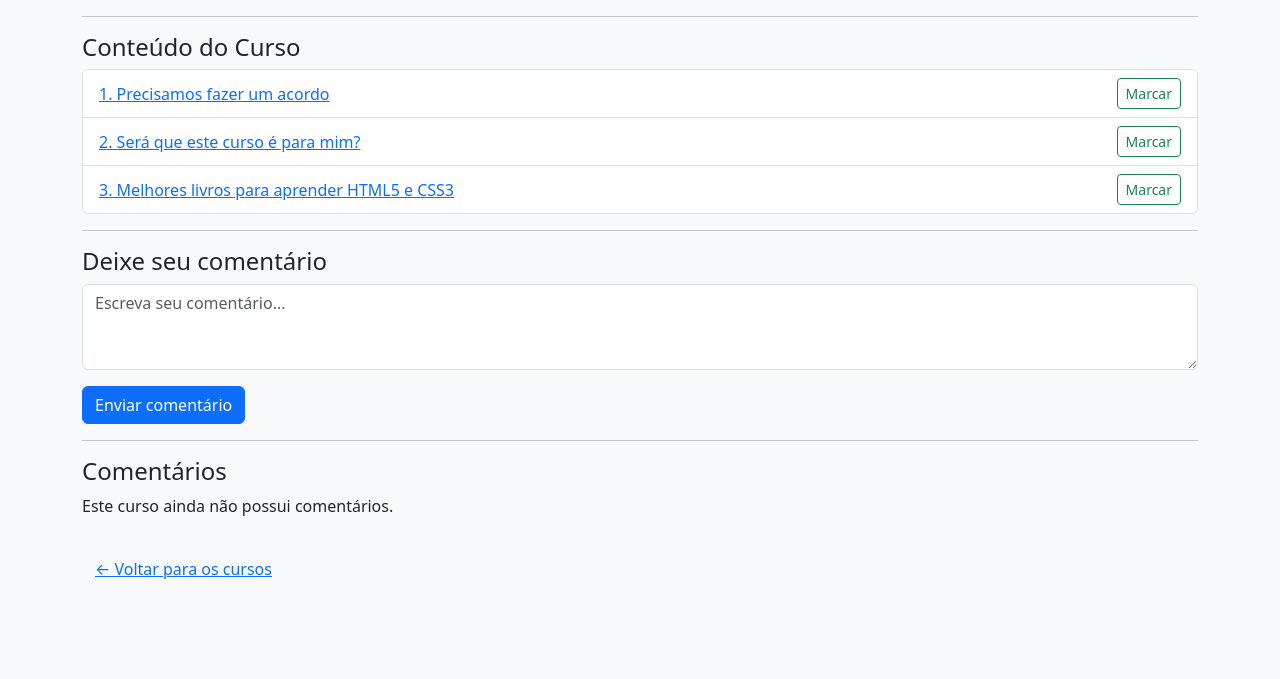
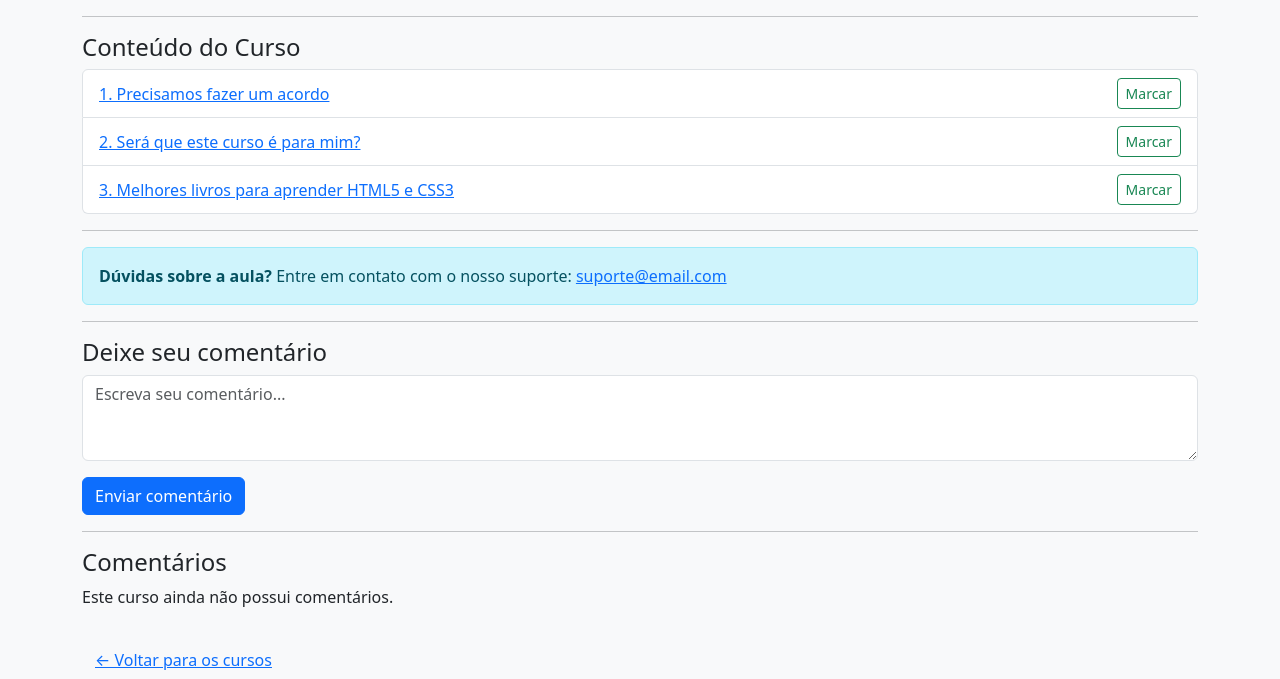
Before and after one commit to leovieirad/Projeto-PlataformaCursos-Django, a Django app: a page that uses cursos/templates/cursos/detalhe_curso.html in a window 1280 px wide. Shown: the part 918-1597 px from the top of the page. Before the commit the page ends 1497 px from the top, so only its background shows below. Run offline with Django 5.2, Linux system fonts and the light colour scheme; a user stored in the database is signed in; data comes from the database, SQL or seed files in the repository; both versions use the stored data as it was after the commit; data that the repository does not hold is empty.

Commit message:
Adicionando ao template do curso campo de suporte para dúvidas

```diff
--- a/cursos/templates/cursos/detalhe_curso.html
+++ b/cursos/templates/cursos/detalhe_curso.html
@@ -50,6 +50,12 @@
   </ul>
 
   <hr>
+  <div class="alert alert-info">
+    <strong>Dúvidas sobre a aula?</strong> Entre em contato com o nosso suporte:
+    <a href="mailto:suporte@email.com">suporte@email.com</a>
+  </div>
+
+  <hr>
   <h4>Deixe seu comentário</h4>
   <form method="post" action="{% url 'comentar_curso' curso.slug %}">
     {% csrf_token %}
--- a/usuarios/templates/usuarios/cadastro.html
+++ b/usuarios/templates/usuarios/cadastro.html
@@ -29,6 +29,11 @@
     </div>
 
     <div class="mb-3">
+        <label for="id_email" class="form-label">Email:</label>
+        {{ form.email|add_class:"form-control" }}
+    </div>
+
+    <div class="mb-3">
         <label for="id_password1" class="form-label">Senha:</label>
         {{ form.password1|add_class:"form-control" }}
     </div>
```
Also changed, not shown: usuarios/views.py (+10 -1 lines), db.sqlite3.
